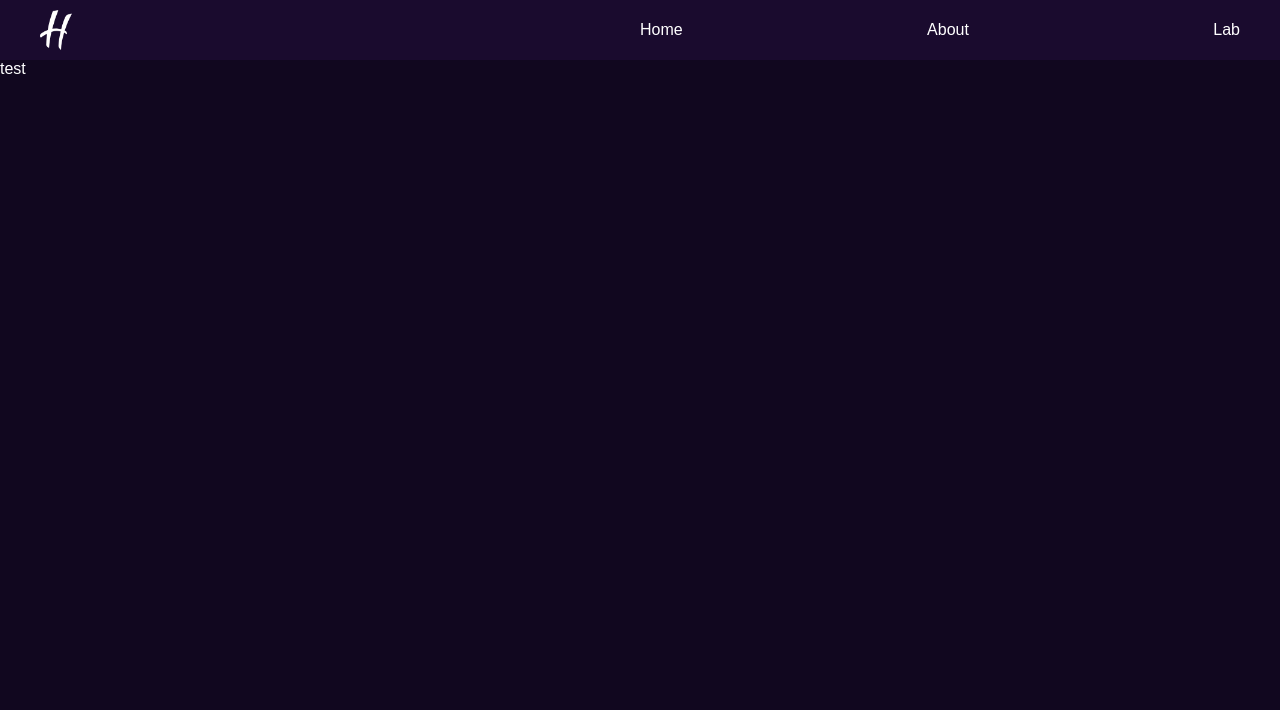
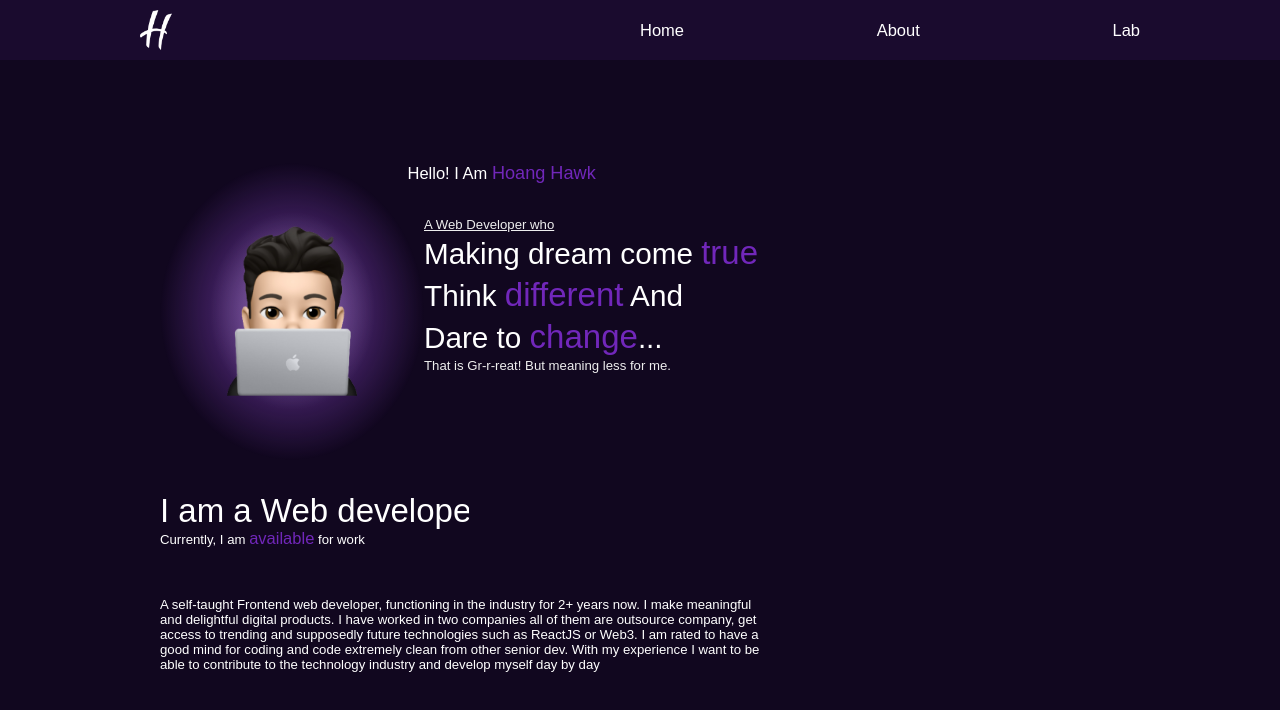
Before and after one commit to hochv/portfolio, a Next.js app: page / in a window 1280 px wide. Shown: the top 710 px of the page. Built offline with nearby package versions, Linux system fonts and the light colour scheme; a web font is replaced by a local one.

Commit message:
feat: set up observer

```diff
--- a/src/app/page.tsx
+++ b/src/app/page.tsx
@@ -1,3 +1,11 @@
+import { AboutMe } from "@/components/about";
+import { ObserverClient } from "@/components/observer";
+
 export default function Home() {
-  return <div className="test">test</div>;
+  return (
+    <section className="content__wrapper">
+      <AboutMe />
+      <ObserverClient />
+    </section>
+  );
 }
--- /dev/null
+++ b/src/components/about.tsx
@@ -0,0 +1,63 @@
+import Image from "next/image";
+import React, { FC } from "react";
+import avt from "@img/avt.png";
+
+interface IProps {}
+
+/**
+ * @author
+ * @function @AboutMe
+ **/
+
+export const AboutMe: FC<IProps> = (props) => {
+  return (
+    <section className="about_me">
+      <article className="greeting">
+        <div className="bg-gradient hidden-tablet">
+          <div className="inside-gradient">
+            <Image
+              width={130}
+              height={170}
+              src={avt}
+              alt="my portfolio avatar"
+            />
+          </div>
+        </div>
+        <div className="greeting__content">
+          <p className="first__intruduce">
+            Hello! I Am <span className="theme-color name">Hoang Hawk</span>
+          </p>
+          <p className="position">A Web Developer who</p>
+          <p className="slogan">
+            Making dream come <span className="theme-color">true</span>
+          </p>
+          <p className="slogan">
+            Think <span className="theme-color">different</span> And
+          </p>
+          <p className="slogan">
+            Dare to <span className="theme-color">change</span>...
+          </p>
+          <p className="sub__slogan">
+            That is Gr-r-reat! But meaning less for me.
+          </p>
+        </div>
+      </article>
+      <article className="description">
+        <p className="slogan">I am a Web developer.</p>
+        <div className="status">
+          Currently, I am <span className="theme-color">available</span> for
+          work
+        </div>
+        <p className="long__introduce hidden">
+          A self-taught Frontend web developer, functioning in the industry for
+          2+ years now. I make meaningful and delightful digital products. I
+          have worked in two companies all of them are outsource company, get
+          access to trending and supposedly future technologies such as ReactJS
+          or Web3. I am rated to have a good mind for coding and code extremely
+          clean from other senior dev. With my experience I want to be able to
+          contribute to the technology industry and develop myself day by day
+        </p>
+      </article>
+    </section>
+  );
+};
--- a/src/components/background.tsx
+++ b/src/components/background.tsx
@@ -31,7 +31,7 @@ export const BackgroundCanvas: FC<IProps> = (props) => {
     window.addEventListener("mousemove", (evt) => {
       mouseCoordinate.x = evt.x;
       mouseCoordinate.y = evt.y;
-      for (let i = 0; i < 3; i++) {
+      for (let i = 0; i < 2; i++) {
         circleArray.push(new Circle());
       }
     });
--- a/src/components/header.tsx
+++ b/src/components/header.tsx
@@ -1,5 +1,4 @@
 import React, { FC } from "react";
-import "@styles/header.scss";
 import Image from "next/image";
 import logo from "@img/logo.png";
 import { FaBars } from "react-icons/fa";
--- /dev/null
+++ b/src/components/observer.tsx
@@ -0,0 +1,33 @@
+"use client";
+
+import React, { FC, useEffect } from "react";
+
+interface IProps {}
+
+/**
+ * @author
+ * @function @ObserverClient
+ **/
+
+export const ObserverClient: FC<IProps> = (props) => {
+  useEffect(() => {
+    if (!!window.IntersectionObserver) {
+      let observer = new IntersectionObserver((entries, observer) => {
+        // entries : Danh sách các đối tượng chúng ta theo dỏi
+        entries.forEach((entry) => {
+          // Kiểm tra ảnh của chúng ta có trong vùng nhìn thấy không
+          if (entry.isIntersecting) {
+            console.log("entry :", entry);
+            entry.target.classList.remove("hidden");
+          } else {
+            entry.target.classList.add("hidden");
+          }
+        });
+      }, {});
+      document.querySelectorAll(".hidden").forEach((el) => {
+        observer.observe(el);
+      });
+    }
+  }, []);
+  return <></>;
+};
--- /dev/null
+++ b/styles/animations.scss
@@ -0,0 +1,3 @@
+.hidden {
+  opacity: 0 !important;
+}
--- a/styles/global.scss
+++ b/styles/global.scss
@@ -1,8 +1,16 @@
+@import "@styles/header.scss";
+@import "@styles/main.scss";
+@import "@styles/animations.scss";
+
 * {
   box-sizing: border-box;
   margin: 0;
   padding: 0;
-  font-size: 16px;
+  font-size: 1rem;
+}
+
+html {
+  font-size: 16.5px;
 }
 
 body {
@@ -12,7 +20,7 @@ body {
 
 #canvas {
   position: fixed;
-  opacity: 0.8;
+  opacity: 0.5;
   width: 100%;
   height: 100%;
   top: 0;
@@ -27,3 +35,7 @@ body {
   color: #fff;
   /* Add any other styling properties you desire */
 }
+
+.theme-color {
+  color: $theme-color;
+}
--- a/styles/header.scss
+++ b/styles/header.scss
@@ -10,7 +10,7 @@
     align-items: center;
     justify-content: space-between;
     height: 100%;
-    max-width: 1200px;
+    max-width: 1000px;
     width: 100%;
     .logo {
       cursor: pointer;
--- /dev/null
+++ b/styles/main.scss
@@ -0,0 +1,128 @@
+.content__wrapper {
+  width: 100%;
+  height: 300vh;
+  max-width: 1000px;
+  margin: 0 auto;
+  padding-top: 2rem;
+  padding: 20px;
+  .about_me {
+    margin-top: 5rem;
+    .greeting {
+      display: flex;
+      .first__intruduce {
+        font-size: 1rem;
+        position: relative;
+        left: -1rem;
+        margin-bottom: 2rem;
+        .name {
+          font-size: 1.1rem;
+        }
+      }
+      .position {
+        font-size: 0.8rem;
+        text-decoration: underline;
+        color: #eee;
+      }
+      .slogan {
+        font-size: 1.8rem;
+        line-height: 2.5rem;
+        .theme-color {
+          font-size: 2rem;
+        }
+      }
+      .sub__slogan {
+        font-size: 0.8rem;
+        color: #eee;
+      }
+    }
+    .description {
+      margin-top: 2rem;
+      .slogan {
+        font-size: 2rem;
+        line-height: 2.2rem;
+        width: 17ch;
+        white-space: nowrap;
+        overflow: hidden;
+        border-right: 3px solid;
+        animation: typing 2s steps(25), blink 0.5s step-end infinite;
+      }
+      .status {
+        font-size: 0.8rem;
+      }
+      .long__introduce {
+        margin-top: 3rem;
+        opacity: 1;
+        transition: 2s;
+        font-size: 0.8rem;
+        width: 100%;
+        max-width: 600px;
+      }
+    }
+  }
+}
+
+.bg-gradient {
+  flex-shrink: 0;
+  width: 16rem;
+  height: 18rem;
+  background: radial-gradient(
+    50% 50% at 50% 50%,
+    #763cac 0%,
+    rgba(50, 15, 133, 0) 100%
+  );
+  display: flex;
+  align-items: center;
+  justify-content: center;
+}
+.inside-gradient {
+  width: 10rem;
+  height: 12rem;
+  background: radial-gradient(
+    50% 50% at 50% 50%,
+    #ffffff46 17.71%,
+    rgba(67, 67, 67, 0) 100%
+  );
+  display: flex;
+  align-items: center;
+  justify-content: center;
+}
+
+@keyframes typing {
+  from {
+    width: 0;
+  }
+}
+
+@keyframes blink {
+  50% {
+    border-color: transparent;
+  }
+}
+
+@media (max-width: 768px) {
+  html {
+    font-size: 15px !important;
+  }
+  .hidden-tablet {
+    display: none;
+  }
+  .first__intruduce {
+    left: 0px !important;
+  }
+  .description {
+    .slogan {
+      width: 15ch;
+    }
+  }
+}
+
+@media (max-width: 376px) {
+  html {
+    font-size: 10px !important;
+  }
+  .description {
+    .slogan {
+      width: 10ch;
+    }
+  }
+}
--- a/styles/variables.scss
+++ b/styles/variables.scss
@@ -2,6 +2,7 @@
 $main-color: red;
 $background: #11071f;
 $header-color: #1a0b2e;
+$theme-color: #7127ba;
 
 // height
 $header-height: 60px;
```
Also changed, not shown: src/app/about/page.tsx (deleted, +0 -14 lines), assets/img/avt.png (added).
